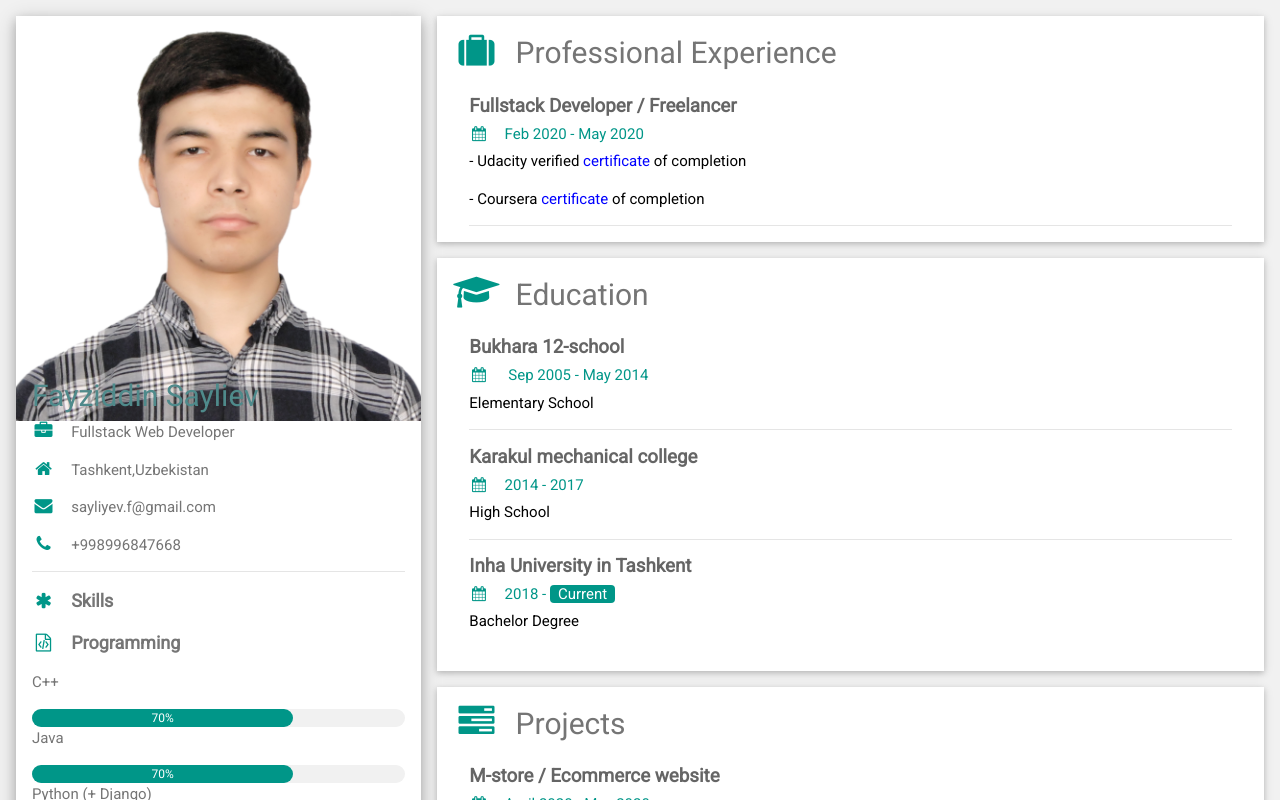
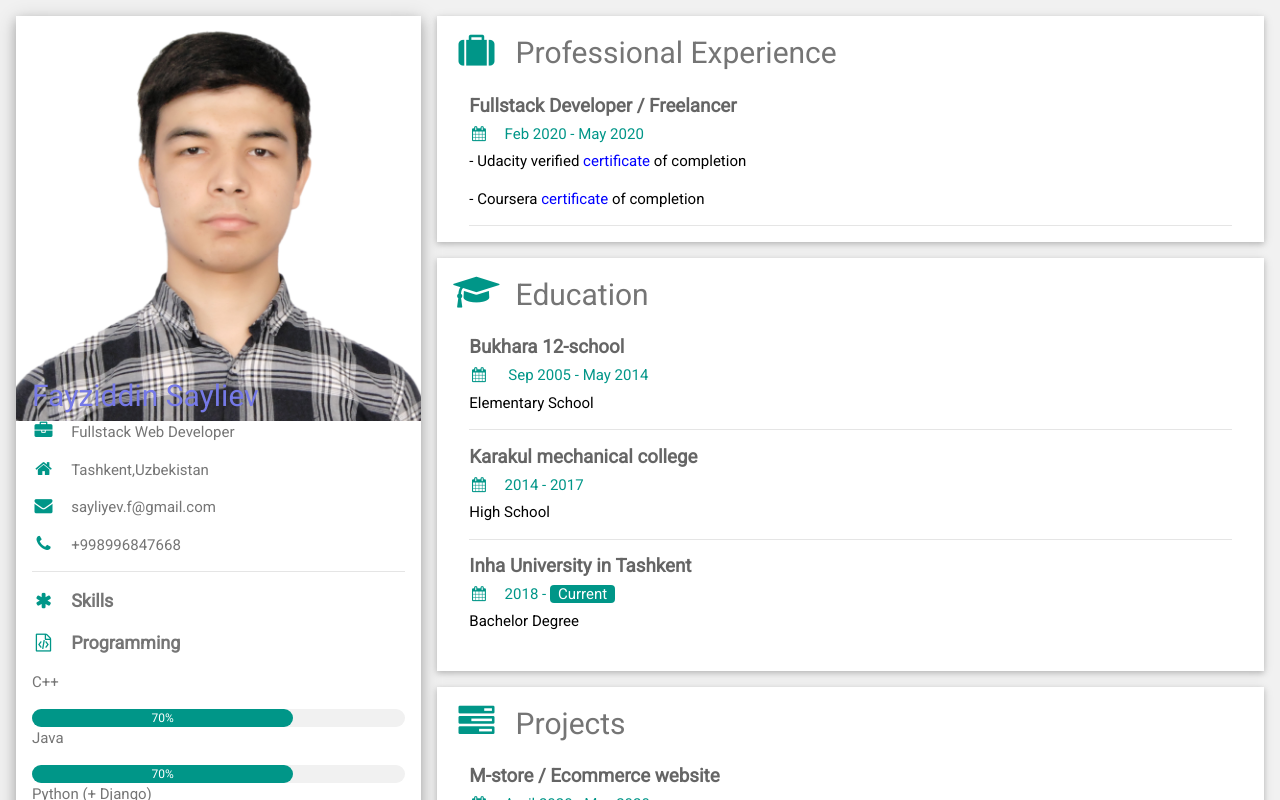
Before and after one commit to fayzidin/fayziddin0008, a plain HTML site: page index.html in a window 1280 px wide. Shown: the top 800 px of the page. Drawn offline with nearby package versions, Linux system fonts and the light colour scheme.

Commit message:
Update index.html

```diff
--- a/index.html
+++ b/index.html
@@ -29,7 +29,7 @@ html,body,h1,h2,h3,h4,h5,h6 {font-family: "Roboto", sans-serif}
         <div class="w3-display-container">
           <img src="fayz.JPG" style="width:100%" alt="Avatar">
           <div class="w3-display-bottomleft w3-container w3-text-black">
-            <h2 style="color: #4f8a8b">Fayziddin Sayliev</h2>
+            <h2 style="color: #7579e7">Fayziddin Sayliev</h2>
           </div>
         </div>
         <div class="w3-container">
```
